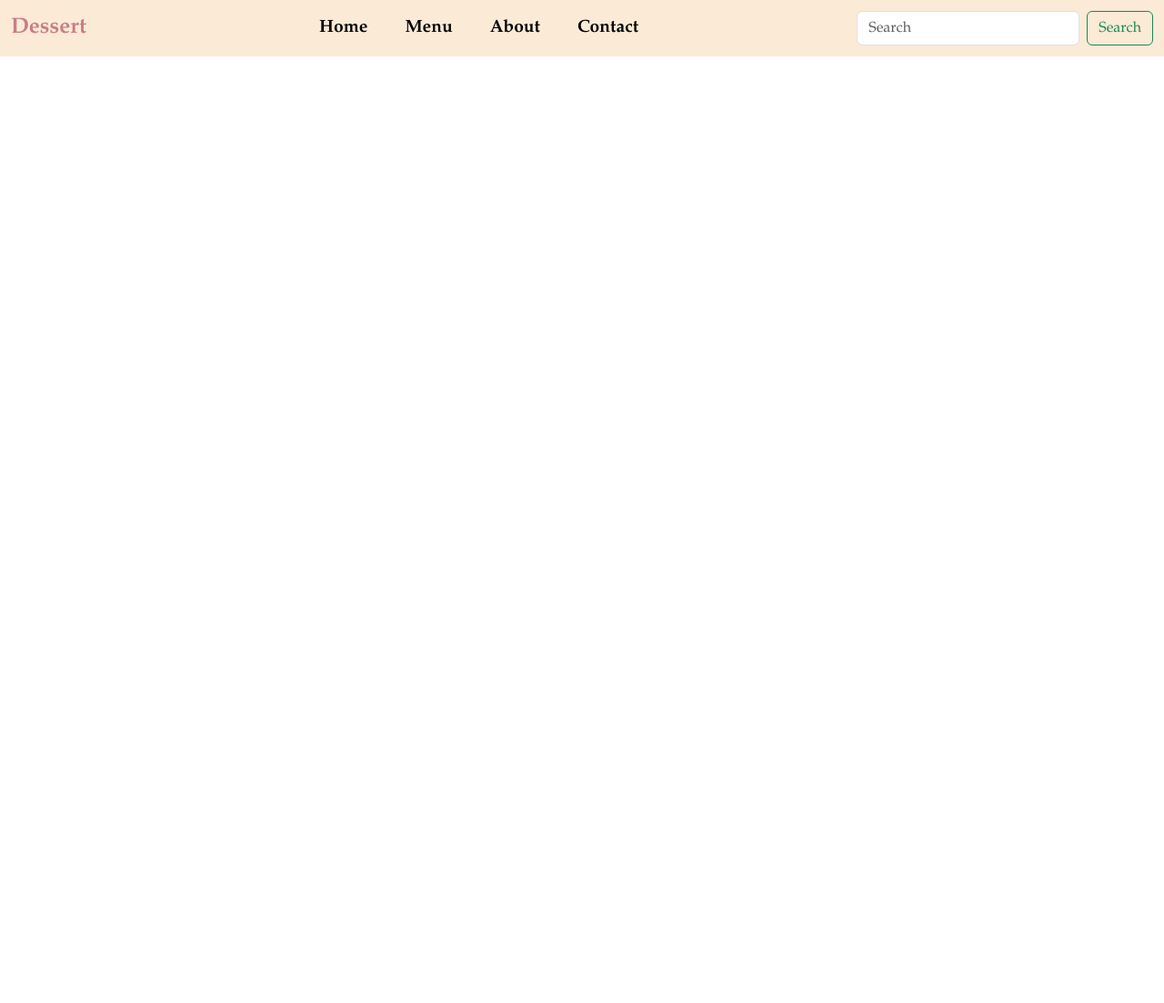
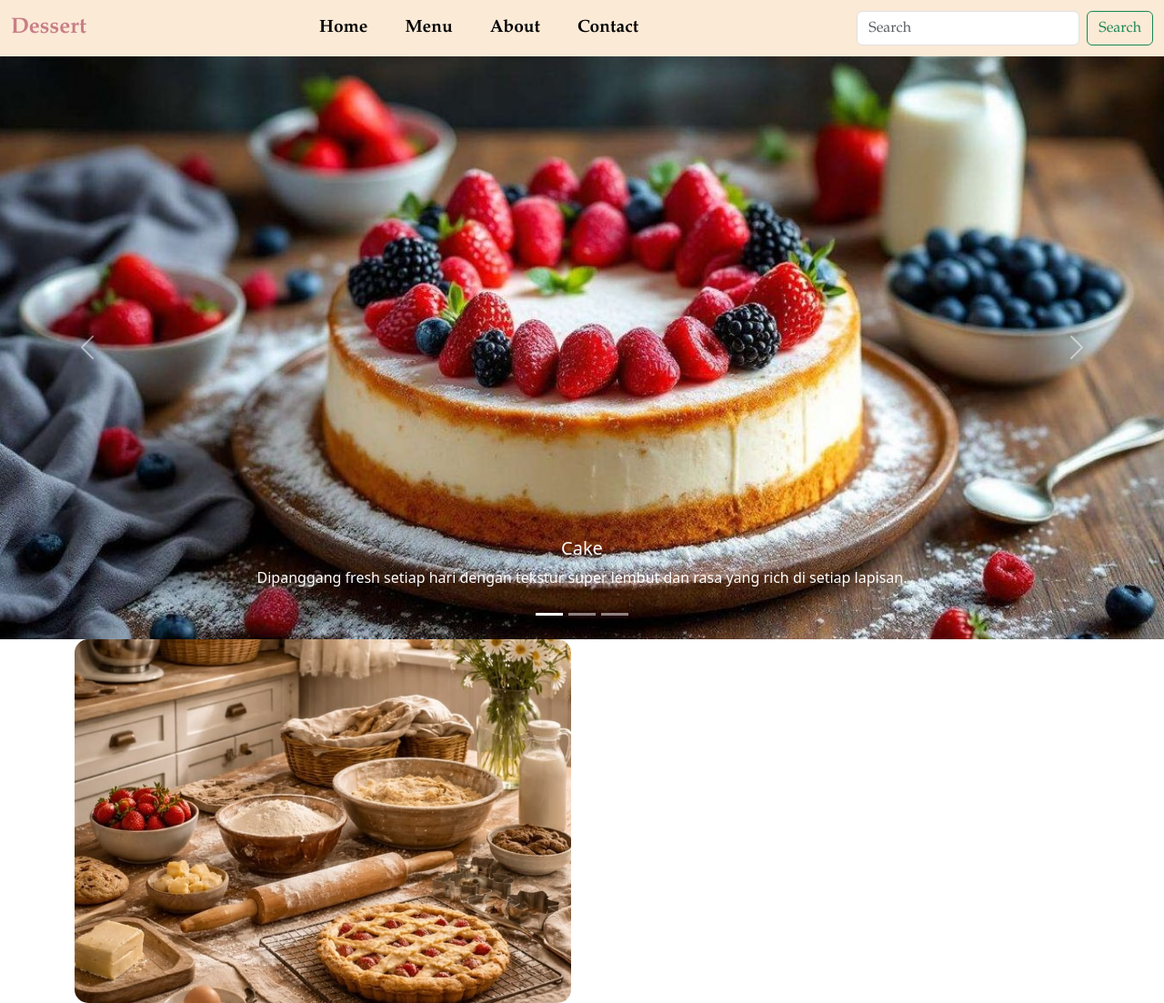
Before and after one commit to deavera/projectAkhirPWD, a PHP site: page /Home.php in a window 1280 px wide. Shown: the whole page at 91% size. Before the commit the page ends 62 px from the top, so only its background shows below. Run offline with PHP 8.4, Linux system fonts and the light colour scheme.

Commit message:
carousel

```diff
--- a/Home.php
+++ b/Home.php
@@ -8,6 +8,7 @@
     <link href="https://cdn.jsdelivr.net/npm/bootstrap@5.3.8/dist/css/bootstrap.min.css" rel="stylesheet" integrity="sha384-sRIl4kxILFvY47J16cr9ZwB07vP4J8+LH7qKQnuqkuIAvNWLzeN8tE5YBujZqJLB" crossorigin="anonymous">
   </head>
   <body>
+
   <nav class="navbar navbar-expand-lg">
     <div class="container-fluid">
       <a class="navbar-brand" href="#">Dessert</a>
@@ -39,6 +40,62 @@
     </div>
   </nav>
 
+
+  <section class="home">
+    <div id="carouselExampleCaptions" class="carousel slide">
+  <div class="carousel-indicators">
+    <button type="button" data-bs-target="#carouselExampleCaptions" data-bs-slide-to="0" class="active" aria-current="true" aria-label="Slide 1"></button>
+    <button type="button" data-bs-target="#carouselExampleCaptions" data-bs-slide-to="1" aria-label="Slide 2"></button>
+    <button type="button" data-bs-target="#carouselExampleCaptions" data-bs-slide-to="2" aria-label="Slide 3"></button>
+  </div>
+  <div class="carousel-inner">
+    <div class="carousel-item active">
+      <img src="cake1.jpg" class="d-block w-100" alt="cake1">
+      <div class="carousel-caption d-none d-md-block">
+        <h5>Cake</h5>
+        <p>Dipanggang fresh setiap hari dengan tekstur super lembut dan rasa yang rich di setiap lapisan.</p>
+      </div>
+    </div>
+    <div class="carousel-item">
+      <img src="pudding1.jpg" class="d-block w-100" alt="pudding1">
+      <div class="carousel-caption d-none d-md-block">
+        <h5>Pudding</h5>
+        <p>Dibuat dari bahan pilihan dengan tekstur ekstra halus dan creamy yang lumer di mulut.</p>
+      </div>
+    </div>
+    <div class="carousel-item">
+      <img src="icecream1.jpg" class="d-block w-100" alt="icecream1">
+      <div class="carousel-caption d-none d-md-block">
+        <h5>Ice Cream</h5>
+        <p>Diracik dengan rasa autentik dan sensasi dingin yang segar, cocok untuk setiap suasana.</p>
+      </div>
+    </div>
+  </div>
+  <button class="carousel-control-prev" type="button" data-bs-target="#carouselExampleCaptions" data-bs-slide="prev">
+    <span class="carousel-control-prev-icon" aria-hidden="true"></span>
+    <span class="visually-hidden">Previous</span>
+  </button>
+  <button class="carousel-control-next" type="button" data-bs-target="#carouselExampleCaptions" data-bs-slide="next">
+    <span class="carousel-control-next-icon" aria-hidden="true"></span>
+    <span class="visually-hidden">Next</span>
+  </button>
+</div>
+</section>
+
+<section class="about">
+  <div class="container text-center">
+  <div class="row align-items-center">
+    <div class="col-md-6">
+      <img src="dapur.jpg" alt="dapur">
+    </div>
+    <div class="col-md-6">
+      <p Sejak 2018, kami menghadirkan pengalaman dessert yang tidak hanya lezat, tetapi juga berkesan. Dengan perpaduan bahan berkualitas, resep pilihan, dan sentuhan kreativitas, setiap produk kami dibuat untuk memberikan kepuasan terbaik. Kepercayaan pelanggan selama bertahun-tahun menjadi bukti komitmen kami dalam menjaga kualitas dan menghadirkan yang terbaik di setiap sajian.</p>
+    </div>
+  </div>
+</div>
+</section>
+
+
     <script src="https://cdn.jsdelivr.net/npm/bootstrap@5.3.8/dist/js/bootstrap.bundle.min.js" integrity="sha384-FKyoEForCGlyvwx9Hj09JcYn3nv7wiPVlz7YYwJrWVcXK/BmnVDxM+D2scQbITxI" crossorigin="anonymous"></script>
   </body>
 </html>
--- a/ubah.css
+++ b/ubah.css
@@ -11,9 +11,15 @@
 }
 
 .navbar-nav {
-    color: #C87D87;
     margin: 0 auto;
     gap: 25px;
     font-size: larger ;
     font-weight: bold;
 }
+
+.about img {
+  width: 100%;
+  height: 400px;
+  object-fit: cover;
+  border-radius: 15px;
+}
```
Also changed, not shown: cake1.jpg (added), dapur.jpg (added), icecream1.jpg (added), pudding1.jpg (added).
